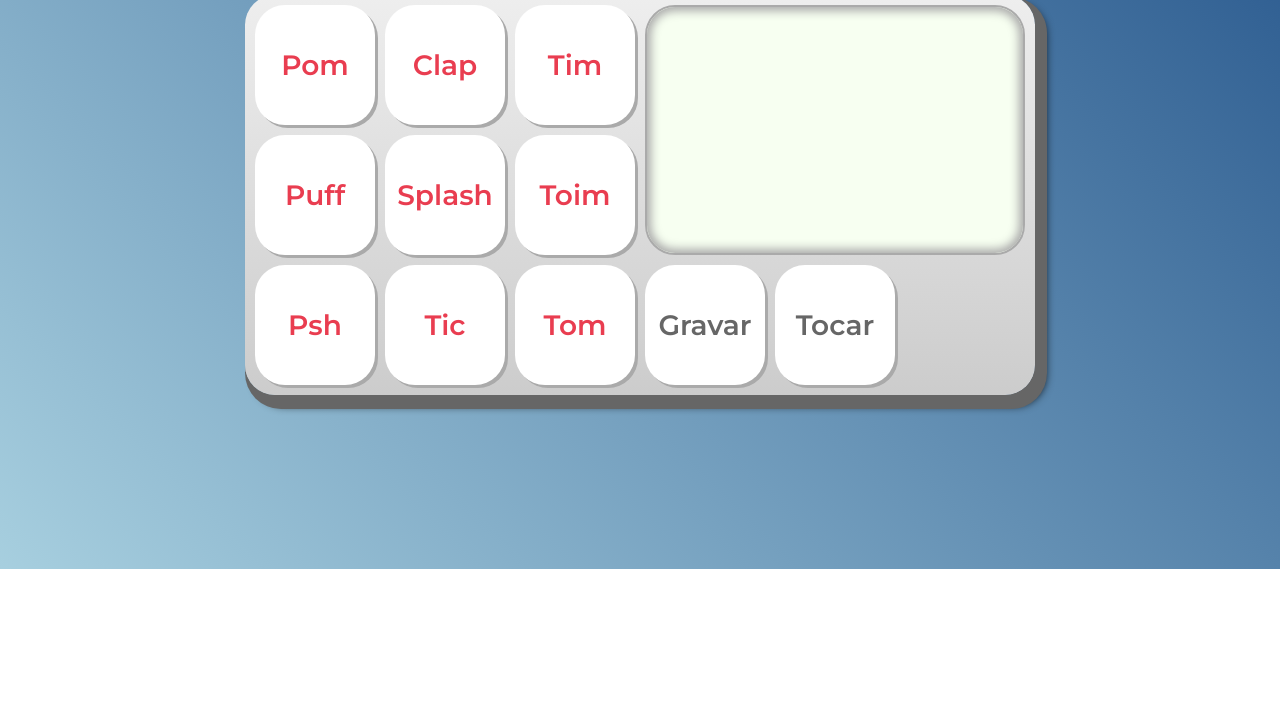
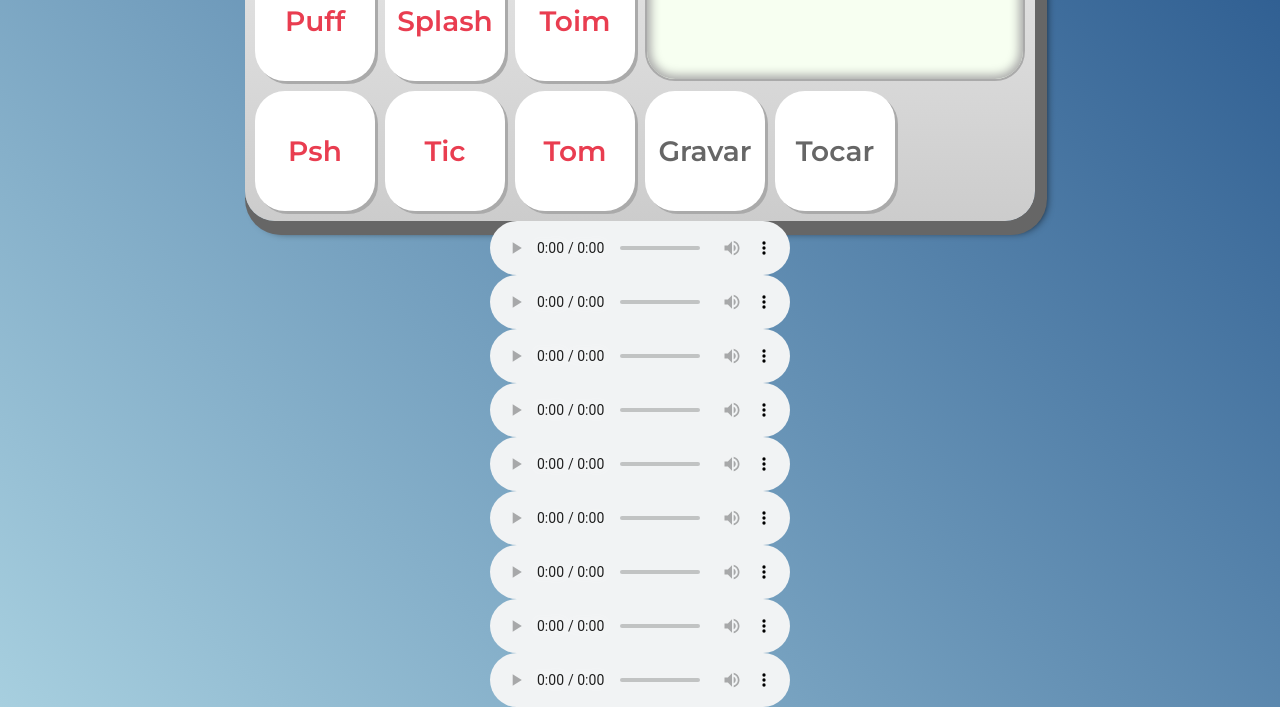
Before and after one commit to vanessametonini/aluramidi, a plain HTML site: page index.html in a window 1280 px wide. Shown: the part 231-938 px from the top of the page. Before the commit the page ends 800 px from the top, so only its background shows below. Drawn offline with Linux system fonts and the light colour scheme.

Commit message:
Aula 6 logica da reproduçao da sequencia

```diff
--- a/index.html
+++ b/index.html
@@ -46,15 +46,15 @@
     </article>
 
 
-    <audio src="sounds/keyq.wav" id="som_tecla_pom"></audio>
-    <audio src="sounds/keyw.wav" id="som_tecla_clap"></audio>
-    <audio src="sounds/keye.wav" id="som_tecla_tim"></audio>
-    <audio src="sounds/keya.wav" id="som_tecla_puff"></audio>
-    <audio src="sounds/keys.wav" id="som_tecla_splash"></audio>
-    <audio src="sounds/keyd.wav" id="som_tecla_toim"></audio>
-    <audio src="sounds/keyz.wav" id="som_tecla_psh"></audio>
-    <audio src="sounds/keyx.wav" id="som_tecla_tic"></audio>
-    <audio src="sounds/keyc.wav" id="som_tecla_tom"></audio>
+    <audio controls src="sounds/keyq.wav" id="som_tecla_pom"></audio>
+    <audio controls src="sounds/keyw.wav" id="som_tecla_clap"></audio>
+    <audio controls src="sounds/keye.wav" id="som_tecla_tim"></audio>
+    <audio controls src="sounds/keya.wav" id="som_tecla_puff"></audio>
+    <audio controls src="sounds/keys.wav" id="som_tecla_splash"></audio>
+    <audio controls src="sounds/keyd.wav" id="som_tecla_toim"></audio>
+    <audio controls src="sounds/keyz.wav" id="som_tecla_psh"></audio>
+    <audio controls src="sounds/keyx.wav" id="som_tecla_tic"></audio>
+    <audio controls src="sounds/keyc.wav" id="som_tecla_tom"></audio>
 
     <script src="main.js"></script>
 
--- a/main.js
+++ b/main.js
@@ -14,14 +14,24 @@ function tocaSom (seletorAudio) {
 
 //criando um elemento dinamicamente
 function gravaSom(objetoDoSom) {
+
+    //1 criar elemento dinamicamente e manipular os atributos dele
     const templateDoSom = document.createElement('span');
     templateDoSom.classList.add('som');
     templateDoSom.textContent = objetoDoSom.nome;
+
+    //1 data-atributes pq ele pé mais adequado para este caso?
     templateDoSom.setAttribute('data-id', objetoDoSom.idElementoAudio);
+
+
     if (gravadorAtivo) {
         const tela = document.querySelector('.tela .rolagem');
+        //1 inserAdjacentElement (4 posições, e diferença entre insertAdjacentHTML)
         tela.insertAdjacentElement('beforeend', templateDoSom);
     }
+
+
+    //1 inserindo eventos em elementos criados dinamicamente
     templateDoSom.addEventListener('click', function () {
         if(confirm('Tem certeza que deseja remover?')) {
             this.remove();
@@ -31,6 +41,8 @@ function gravaSom(objetoDoSom) {
 
 const teclado = document.querySelector('.teclado');
 
+//1 event delegation (retirar o for das teclas e usar o teclado) -
+//motivar com e se meu teclado tiver mil teclas? muitos listeners causam lentidão nas paginas
 teclado.addEventListener('click', function ( evento ) {
     const tecla = evento.target;
     if (tecla.localName === 'button') {
@@ -40,6 +52,8 @@ teclado.addEventListener('click', function ( evento ) {
     }
 });
 
+
+//1 antes tava tecla por tecla agora precisamos passar para o teclado
     teclado.addEventListener('keydown', function (evento) {
         const tecla = evento.target;
         if (evento.code === 'Space' || evento.code === 'Enter') {
@@ -50,6 +64,7 @@ teclado.addEventListener('keydown', function (evento) {
     teclado.addEventListener('keyup', function ( {target} ) {
         target.classList.remove('ativa');
     });
+//
 
 
 function gravacao (evento) {
@@ -62,42 +77,91 @@ function gravacao (evento) {
 
 //estado do botão gravar
 const botaoGravar = document.querySelector('.gravar');
+
+
+//1 sobre removeEventListener
 botaoGravar.addEventListener('click', () => {
     if (gravadorAtivo == true) {
         gravadorAtivo = false;
+        //explicar textContent
         botaoGravar.textContent = 'Gravar';
+        //removeEventListener
         teclado.removeEventListener('click', gravacao);
     } else {
         gravadorAtivo = true;
+
         teclado.addEventListener('click', gravacao);
         botaoGravar.textContent = 'Parar';
     }
 });
 
 const botaoTocar = document.querySelector('.tocar');
+
+//1 lógica com length da lista para nao tocar a sequencia numa lista vazia
 botaoTocar.addEventListener('click', () => {
     const sequencia = document.querySelectorAll('.tela span.som');
+
+
     if (sequencia.length != 0) {
       tocarSequencia(sequencia);
     } else {
         alert('Grave uma sequência de som!');
     }
+
 });
 
 
 function tocarSequencia(listaDeSons) {
+
     let espera = 0;
+    console.log(listaDeSons);
 
+    //1 video só sobre array (listas puras de JS é diferente de nodelist mas tem notação similar, tipo de dado array)
     const listaDeIds = [];
-    listaDeSons.forEach((som)=>{
+
+    //1 video só sobre forEach, 1o param é o item da lista, o segundo param é o contador do laço/loop/iteracao da lista
+    listaDeSons.forEach((som)=> {
+        //trabalhando com array inserindo itens/dados no array
         listaDeIds.push(som.dataset.id);
     });
 
-    listaDeIds.forEach((id) => {
+    listaDeIds.forEach((id, indice) => {
+
+        //1 video de setTimeout
         setTimeout(() => {
             tocaSom(id);
         }, espera);
 
-        espera += 250;
+
+        //1 video destructuring?
+        const { duration } = document.querySelector(id);
+
+        //OU no lugar de destructuring, pegar elemento normalment
+        // const tagAudio = document.querySelector(id);
+        // tagAudio.duration
+
+
+        //1 video de trabalhando com numeros strings
+        //const milissegundos = parseInt(duration.toString().replace('0.','').slice('0','3'));
+
+        //1 video para construção da logica de atribuição do milissegundos na espera
+        // o primero nao precisa esperar OK,
+        // o segundo precisa esperar a duração do primeiro
+        // o terceiro precisa esperar a duração do primeiro+segundo
+        // o quarto precisa esperar a duração do primeiro+segundo+terceiro
+        // ... até o fim da lista
+
+        if(duration < 1 ) {
+            const milissegundos = parseInt(duration.toString().replace('0.','').slice('0','3'));
+            espera = espera + milissegundos;
+            console.log(indice, id, espera);
+        }
+        else {
+            const milissegundos = parseInt(duration.toString().replace('.','').slice('0','4'));
+            espera = espera + milissegundos;
+            console.log(indice, id, espera);
+        }
+
+
     });
 }
```
Lines whose indentation alone changed are shown as unchanged.
